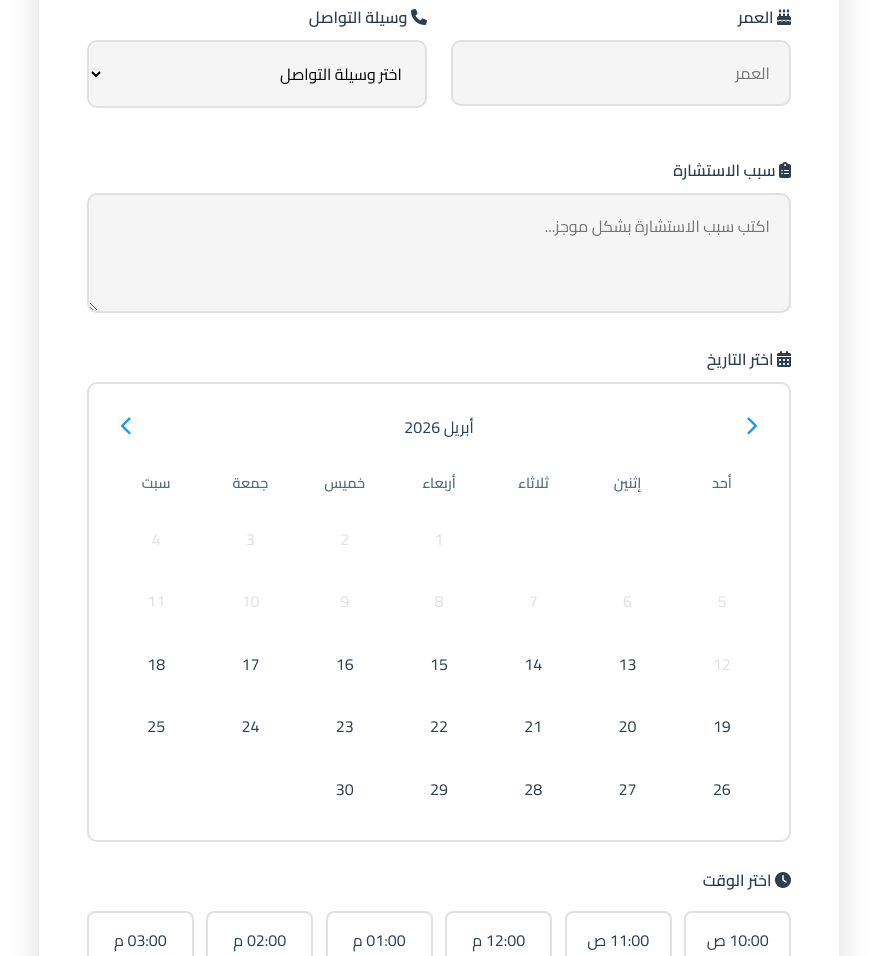
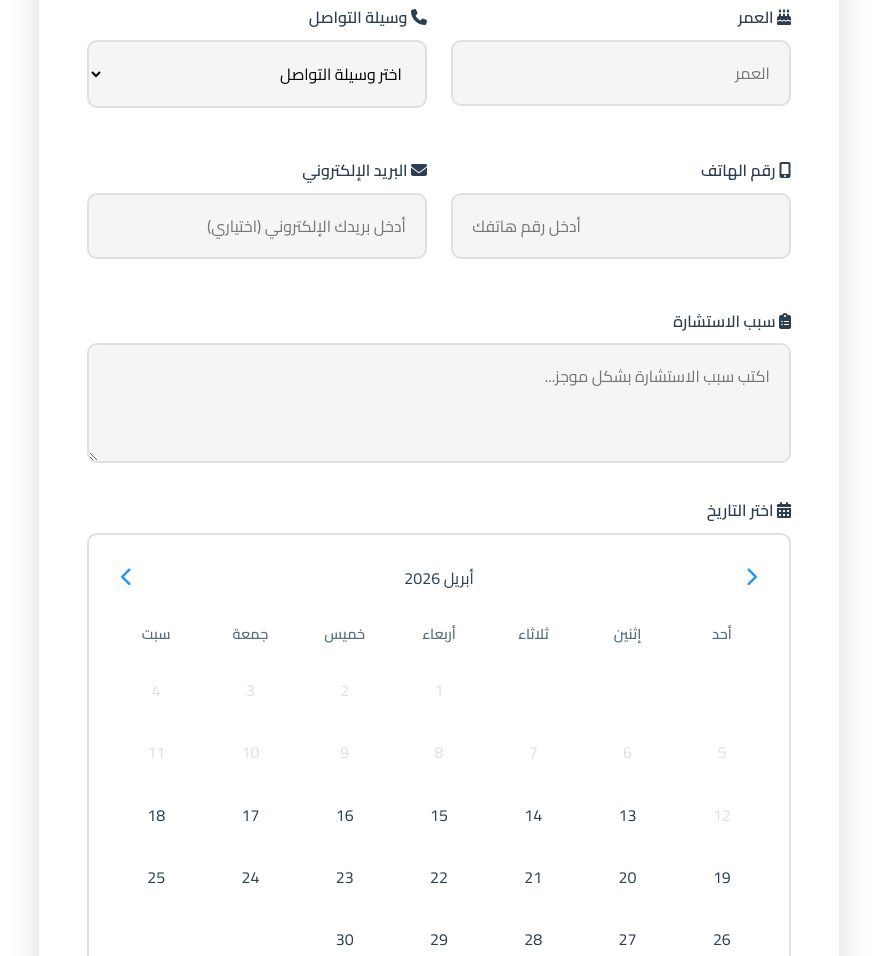
Before and after one commit to nough-ux/-, a plain HTML site: page index.html in a window 1280 px wide. Shown: the part 2989-3945 px from the top of the page, without its empty margins (201-1078 px from the left). Drawn offline with Linux system fonts and the light colour scheme.

Commit message:
Add files via upload

```diff
--- a/index.html
+++ b/index.html
@@ -1264,6 +1264,16 @@
                             </select>
                         </div>
                     </div>
+                    <div class="form-row">
+                        <div class="form-group">
+                            <label for="bookingPhone"><i class="fas fa-mobile-alt"></i> رقم الهاتف</label>
+                            <input type="tel" id="bookingPhone" name="رقم الهاتف" required placeholder="أدخل رقم هاتفك">
+                        </div>
+                        <div class="form-group">
+                            <label for="bookingEmail"><i class="fas fa-envelope"></i> البريد الإلكتروني</label>
+                            <input type="email" id="bookingEmail" name="البريد الإلكتروني" placeholder="أدخل بريدك الإلكتروني (اختياري)">
+                        </div>
+                    </div>
                     <div class="form-group">
                         <label for="bookingReason"><i class="fas fa-clipboard-list"></i> سبب الاستشارة</label>
                         <textarea id="bookingReason" name="سبب الاستشارة" required placeholder="اكتب سبب الاستشارة بشكل موجز..."></textarea>
```
